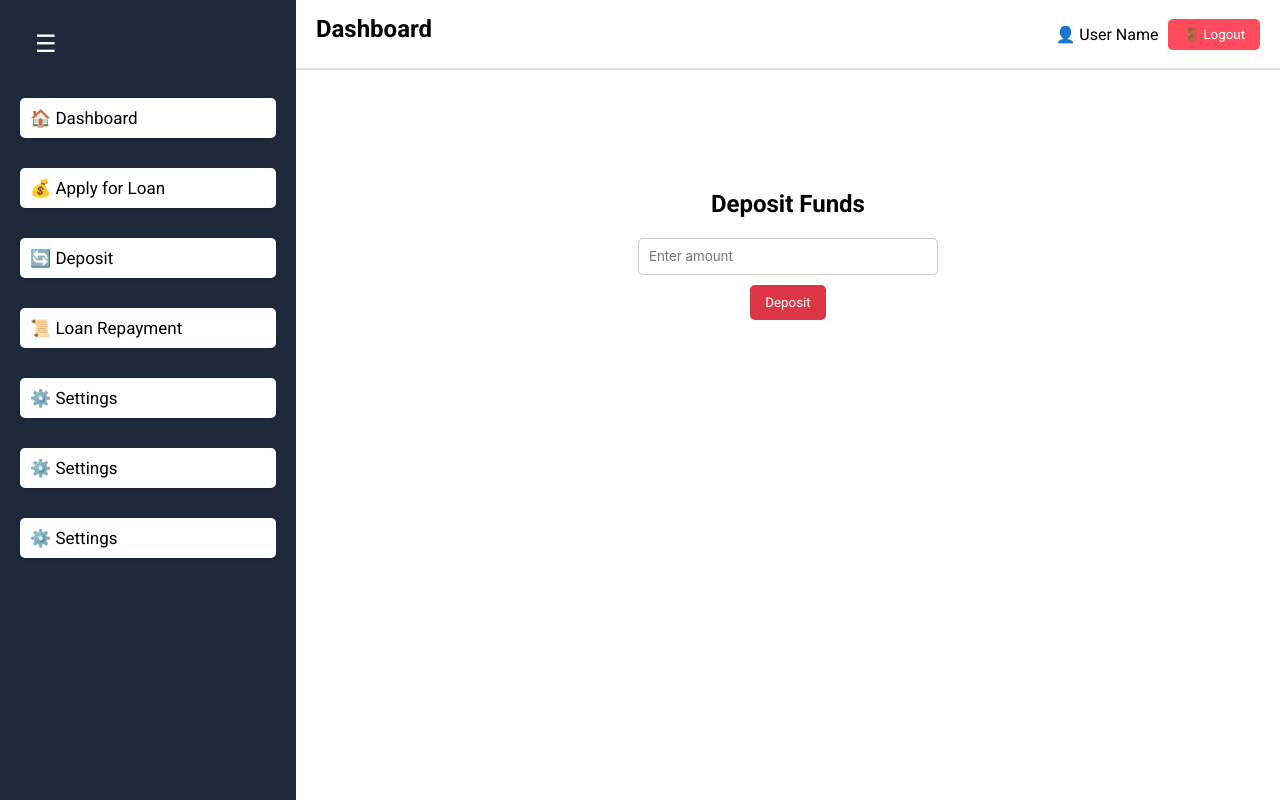
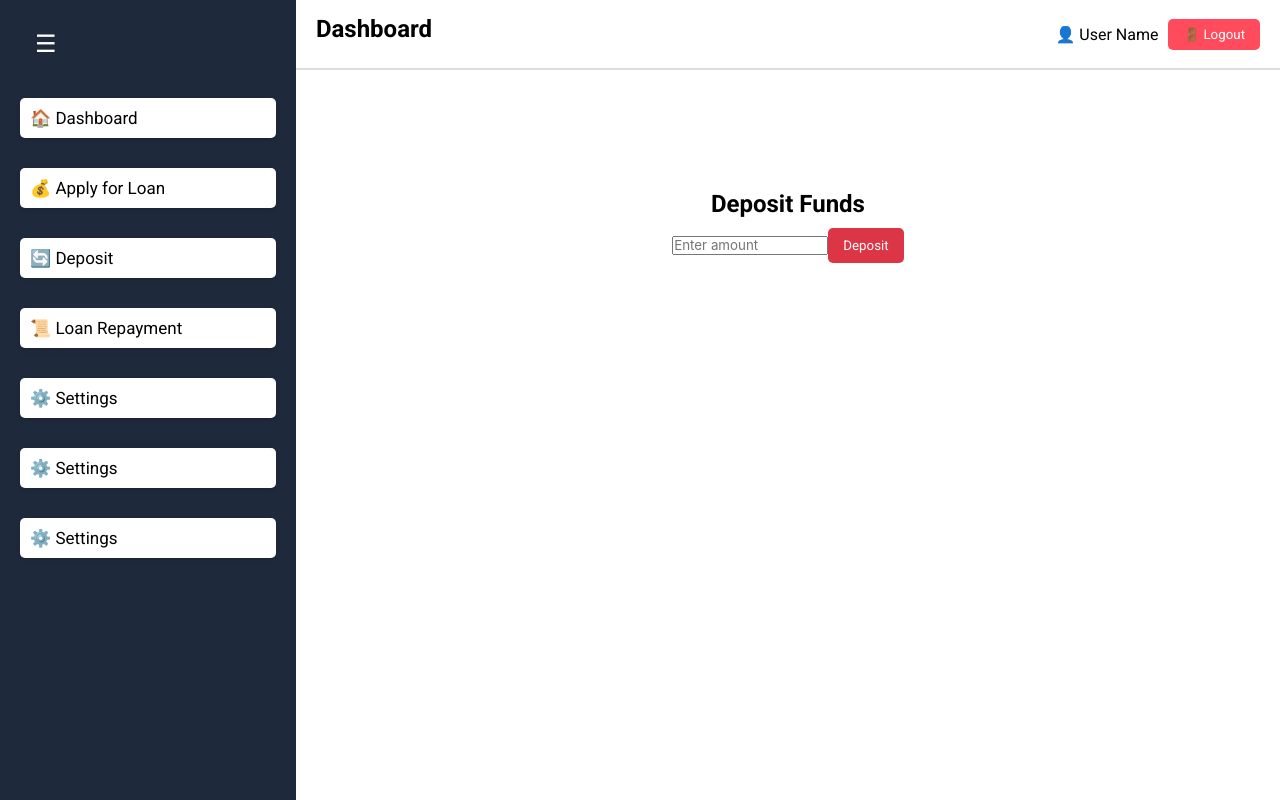
Before and after one commit to Daniel24356/LoanAppFrontend, a React (Vite) app: page /dashboard/deposit in a window 1280 px wide. Built offline with nearby package versions, Linux system fonts and the light colour scheme.

Commit message:
commented deposit.css

```diff
--- a/src/UserDashboard/Deposit.css
+++ b/src/UserDashboard/Deposit.css
@@ -5,13 +5,13 @@
     padding: 20px;
     margin-top: 100px;
   }
-  .deposit-input{
+  /* .deposit-input{
     width: 300px;
     padding: 10px;
     margin: 10px 0;
     border: 1px solid #ccc;
     border-radius: 5px;
-  }
+  } */
 
   button {
     padding: 10px 15px;
```
